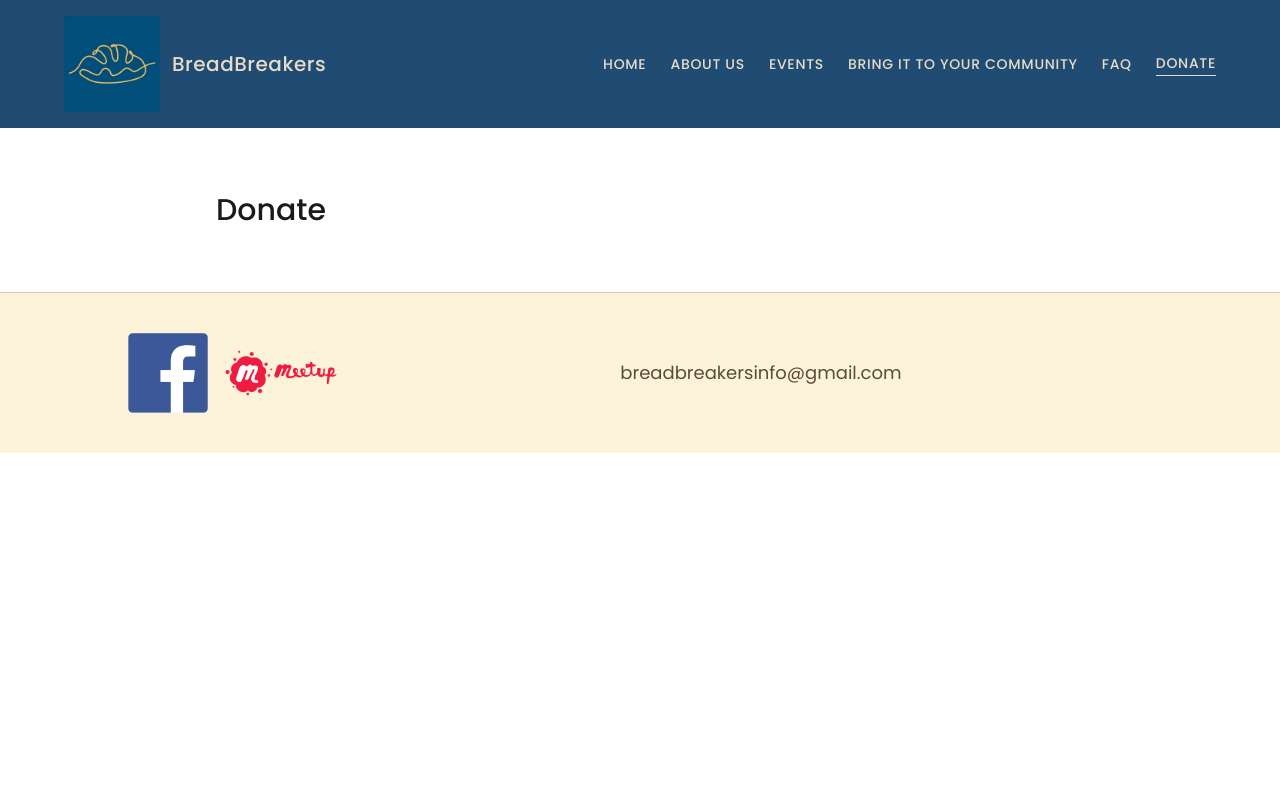
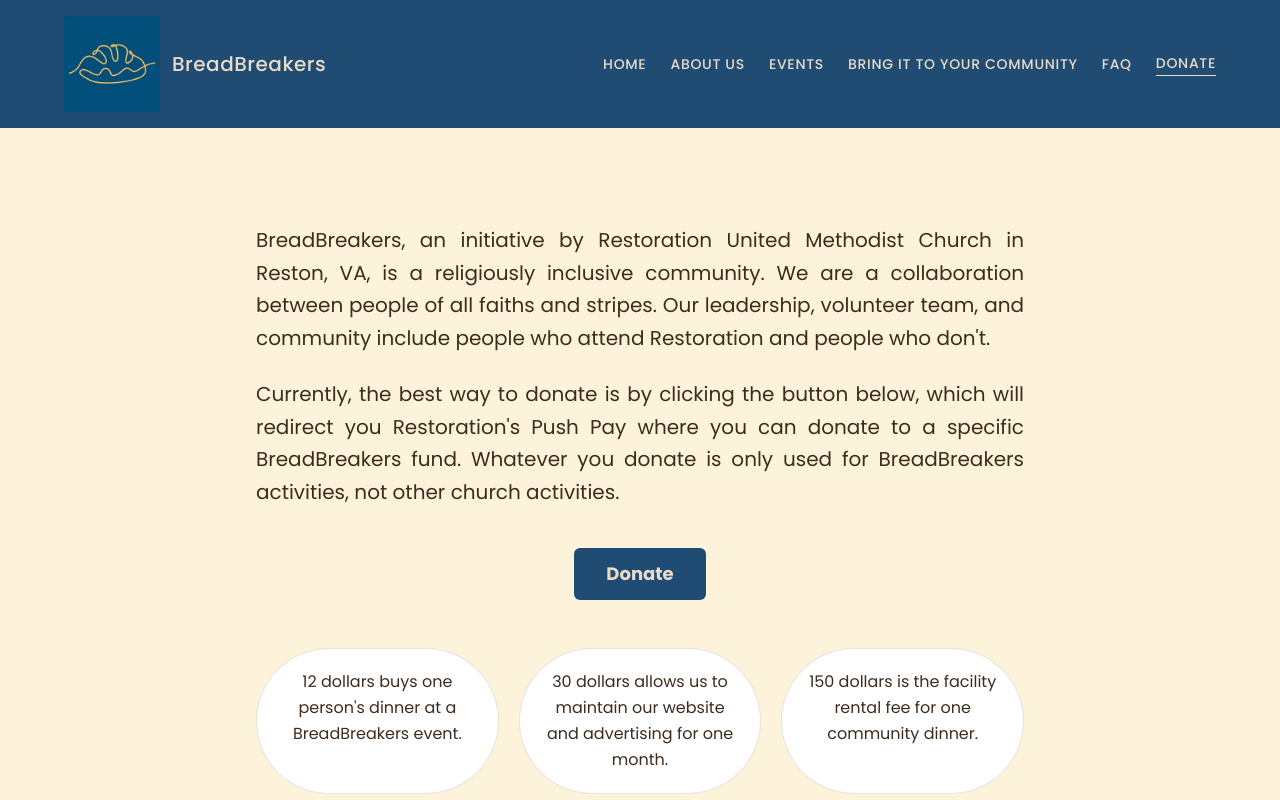
Before and after one commit to sophiafeld1/breadbreakers-site, a Next.js app: page /donate in a window 1280 px wide. Shown: the top 800 px of the page. Built offline with nearby package versions, Linux system fonts and the light colour scheme.

Commit message:
Donate site with link

```diff
--- a/src/app/donate/page.tsx
+++ b/src/app/donate/page.tsx
@@ -1,5 +1,58 @@
-import PageShell from "@/components/PageShell";
+import type { Metadata } from "next";
+import { links } from "@/lib/site";
+
+export const metadata: Metadata = {
+  title: "Donate | BreadBreakers",
+};
+
+const impactTiers = [
+  "12 dollars buys one person's dinner at a BreadBreakers event.",
+  "30 dollars allows us to maintain our website and advertising for one month.",
+  "150 dollars is the facility rental fee for one community dinner.",
+];
 
 export default function DonatePage() {
-  return <PageShell title="Donate" />;
+  return (
+    <section className="bg-sand px-6 py-16 md:py-24">
+      <div className="mx-auto max-w-3xl">
+        <div className="space-y-6 text-lg leading-relaxed text-brown-dark md:text-xl">
+          <p className="text-justify">
+            BreadBreakers, an initiative by Restoration United Methodist Church
+            in Reston, VA, is a religiously inclusive community. We are a
+            collaboration between people of all faiths and stripes. Our
+            leadership, volunteer team, and community include people who attend
+            Restoration and people who don&apos;t.
+          </p>
+          <p className="text-justify">
+            Currently, the best way to donate is by clicking the button below,
+            which will redirect you Restoration&apos;s Push Pay where you can
+            donate to a specific BreadBreakers fund. Whatever you donate is
+            only used for BreadBreakers activities, not other church activities.
+          </p>
+        </div>
+
+        <div className="mt-10 flex justify-center">
+          <a
+            href={links.donate}
+            target="_blank"
+            rel="noreferrer"
+            className="rounded-md bg-brand px-8 py-3 text-lg font-semibold text-cream transition-opacity hover:opacity-90"
+          >
+            Donate
+          </a>
+        </div>
+
+        <div className="mt-12 grid gap-5 md:grid-cols-3">
+          {impactTiers.map((tier) => (
+            <p
+              key={tier}
+              className="rounded-full border border-brown/15 bg-white px-6 py-5 text-center text-sm leading-relaxed text-brown-dark md:text-base"
+            >
+              {tier}
+            </p>
+          ))}
+        </div>
+      </div>
+    </section>
+  );
 }
--- a/src/lib/site.ts
+++ b/src/lib/site.ts
@@ -14,4 +14,6 @@ export const links = {
   facebook: "https://www.facebook.com/profile.php?id=61564660176717",
   meetup: "https://www.meetup.com/breadbreakers/",
   email: "mailto:breadbreakersinfo@gmail.com",
+  donate:
+    "https://pushpay.com/g/restorationrestonumc?fnd=pO6G-N7oO7FH7Mp1u-x6mA&fndv=Lock&r=No&lang=en&src=pcgl",
 };
```
